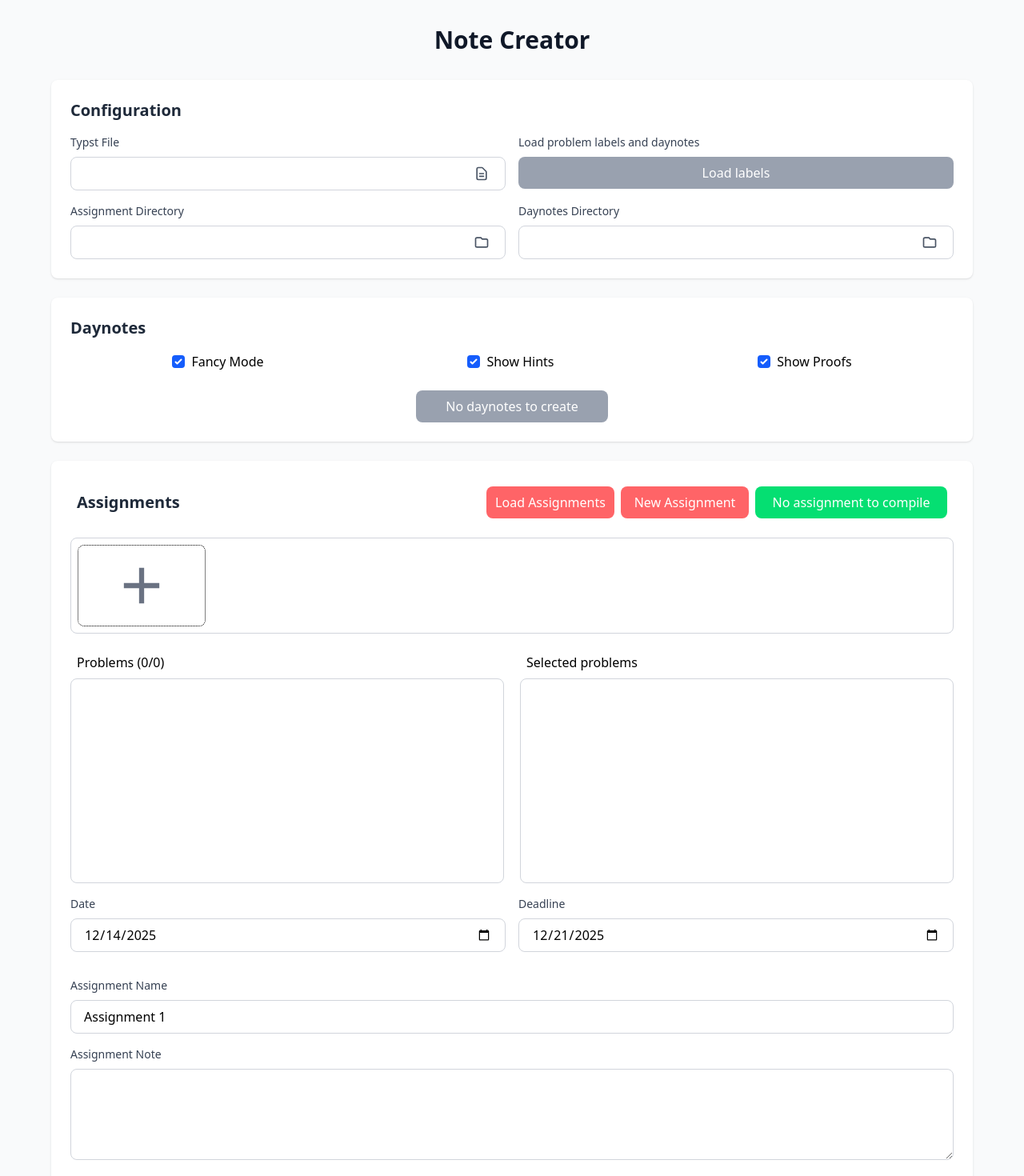
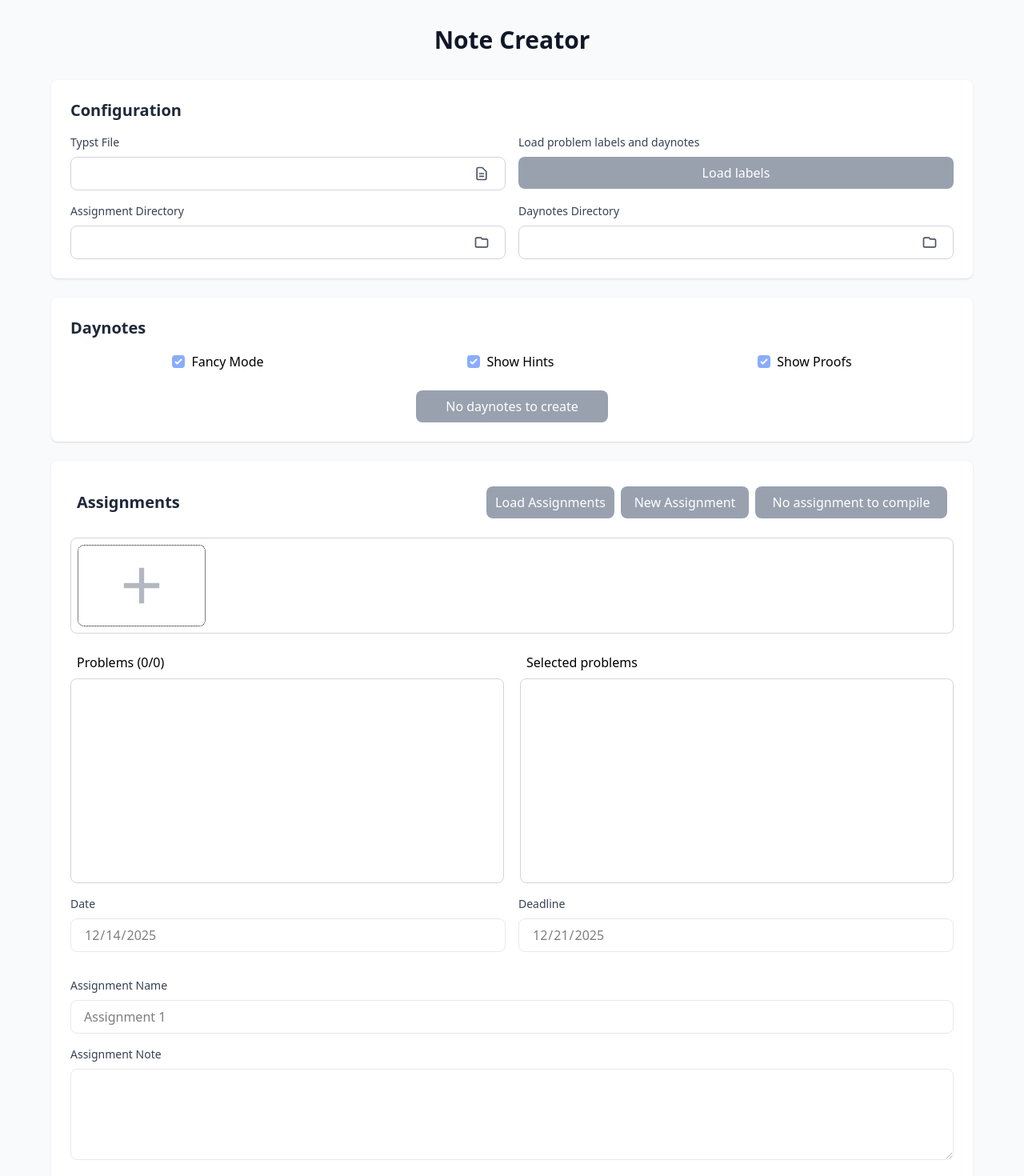
Before and after one commit to ChesterXXX/NoteCreator, a SvelteKit app: page / in a window 1280 px wide. Shown: the top 1470 px of the page at 80% size. Built offline with nearby package versions, Linux system fonts and the light colour scheme.

Commit message:
Added some enable/disable logic

```diff
--- a/src-tauri/tauri.conf.json
+++ b/src-tauri/tauri.conf.json
@@ -2,7 +2,7 @@
 	"$schema": "../node_modules/@tauri-apps/cli/config.schema.json",
 	"productName": "note-creator",
 	"version": "0.1.0",
-	"identifier": "com.tauri.dev",
+	"identifier": "io.github.chesterxxx.notecreator",
 	"build": {
 		"frontendDist": "../build",
 		"devUrl": "http://localhost:5173",
--- a/src/routes/+page.svelte
+++ b/src/routes/+page.svelte
@@ -657,18 +657,33 @@
 		<div class="bg-white rounded-lg shadow p-6 mb-6">
 			<h2 class="text-xl font-semibold text-gray-800 mb-4">Daynotes</h2>
 			<div class="flex justify-around">
-				<label class="flex items-center gap-2 cursor-pointer">
-					<input type="checkbox" bind:checked={fancyMode} class="h-4 w-4 rounded-sm" />
+				<label class="flex items-center gap-2">
+					<input
+						type="checkbox"
+						bind:checked={fancyMode}
+						class="h-4 w-4 rounded-sm cursor-pointer disabled:opacity-50 disabled:cursor-default"
+						disabled={isAnyLoading || !isAllPathSet}
+					/>
 					<span>Fancy Mode</span>
 				</label>
 
-				<label class="flex items-center gap-2 cursor-pointer">
-					<input type="checkbox" bind:checked={showHints} class="h-4 w-4 rounded-sm" />
+				<label class="flex items-center gap-2">
+					<input
+						type="checkbox"
+						bind:checked={showHints}
+						class="h-4 w-4 rounded-sm cursor-pointer disabled:opacity-50 disabled:cursor-default"
+						disabled={isAnyLoading || !isAllPathSet}
+					/>
 					<span>Show Hints</span>
 				</label>
 
-				<label class="flex items-center gap-2 cursor-pointer">
-					<input type="checkbox" bind:checked={showProofs} class="h-4 w-4 rounded-sm" />
+				<label class="flex items-center gap-2">
+					<input
+						type="checkbox"
+						bind:checked={showProofs}
+						class="h-4 w-4 rounded-sm cursor-pointer disabled:opacity-50 disabled:cursor-default"
+						disabled={isAnyLoading || !isAllPathSet}
+					/>
 					<span>Show Proofs</span>
 				</label>
 			</div>
@@ -702,20 +717,23 @@
 					<button
 						type="button"
 						onclick={readAssignmentsJson}
-						disabled={isAnyLoading || isAssignmentEdited()}
+						disabled={isAnyLoading || isAssignmentEdited() || !isAllPathSet}
 						class="h-10 bg-red-400 min-w-40 text-white rounded-lg hover:bg-green-600 transition disabled:bg-gray-400"
 						aria-label="Load assignments">Load Assignments</button
 					>
 					<button
 						type="button"
 						onclick={createNewAssignment}
-						disabled={isAnyLoading || creatingNewAssignment || isAssignmentEdited()}
+						disabled={isAnyLoading ||
+							creatingNewAssignment ||
+							isAssignmentEdited() ||
+							!isAllPathSet}
 						class="h-10 bg-red-400 min-w-40 text-white rounded-lg hover:bg-green-600 transition disabled:bg-gray-400"
 						aria-label="Load assignments">New Assignment</button
 					>
 					<button
 						type="button"
-						disabled={isAnyLoading || isAssignmentEdited()}
+						disabled={isAnyLoading || isAssignmentEdited() || !isAllPathSet}
 						onclick={compileAllAssignment}
 						class="h-10 bg-green-400 min-w-60 text-white rounded-lg hover:bg-green-600 transition disabled:bg-gray-400"
 						aria-label="Load assignments"
@@ -758,14 +776,12 @@
 					</button>
 				{/each}
 				<!-- Add assignment svg -->
-				<div
-					class="flex flex-col items-center p-2 border-dotted border rounded-lg min-w-40 cursor-pointer gap-1 hover:bg-amber-100"
-				>
+				<div class="flex flex-col items-center p-2 border-dotted border rounded-lg min-w-40 gap-1">
 					<button
 						type="button"
 						onclick={createNewAssignment}
-						disabled={creatingNewAssignment}
-						class="p-1 text-gray-500 w-full h-full flex justify-center hover:text-gray-600 transition cursor-pointer"
+						disabled={creatingNewAssignment || isAnyLoading || !isAllPathSet}
+						class="p-1 text-gray-500 w-full h-full flex justify-center hover:text-gray-600 transition cursor-pointer disabled:opacity-50 disabled:hover:bg-none"
 						aria-label="New Assignment"
 					>
 						<svg
@@ -883,8 +899,9 @@
 					<input
 						id="date"
 						type="date"
+						disabled={isAnyLoading || !isAllPathSet}
 						bind:value={assignmentDateString}
-						class="w-full px-4 py-2 border border-gray-300 rounded-lg focus:ring-2 focus:ring-blue-500 focus:border-transparent"
+						class="w-full px-4 py-2 border border-gray-300 rounded-lg focus:ring-2 focus:ring-blue-500 focus:border-transparent disabled:opacity-50"
 					/>
 				</div>
 				<div>
@@ -893,8 +910,9 @@
 					<input
 						id="deadline"
 						type="date"
+						disabled={isAnyLoading || !isAllPathSet}
 						bind:value={assignmentDeadlineString}
-						class="w-full px-4 py-2 border border-gray-300 rounded-lg focus:ring-2 focus:ring-blue-500 focus:border-transparent"
+						class="w-full px-4 py-2 border border-gray-300 rounded-lg focus:ring-2 focus:ring-blue-500 focus:border-transparent disabled:opacity-50"
 					/>
 				</div>
 			</div>
@@ -905,8 +923,9 @@
 				>
 				<input
 					type="text"
+					disabled={isAnyLoading || !isAllPathSet}
 					bind:value={draftAssignment.name}
-					class="w-full px-4 py-2 border border-gray-300 rounded-lg focus:ring-2 focus:ring-blue-500 focus:border-transparent"
+					class="w-full px-4 py-2 border border-gray-300 rounded-lg focus:ring-2 focus:ring-blue-500 focus:border-transparent disabled:opacity-50"
 				/>
 			</div>
 			<!-- Assignment note -->
@@ -918,8 +937,8 @@
 					id="assignmentNote"
 					bind:value={draftAssignment.note}
 					rows="4"
-					class="w-full px-4 py-2 border border-gray-300 rounded-lg focus:ring-2 focus:ring-blue-500
-					focus:border-transparent"
+					disabled={isAnyLoading || !isAllPathSet}
+					class="w-full px-4 py-2 border border-gray-300 rounded-lg focus:ring-2 focus:ring-blue-500 disabled:opacity-50 focus:border-transparent"
 				>
 				</textarea>
 			</div>
```
